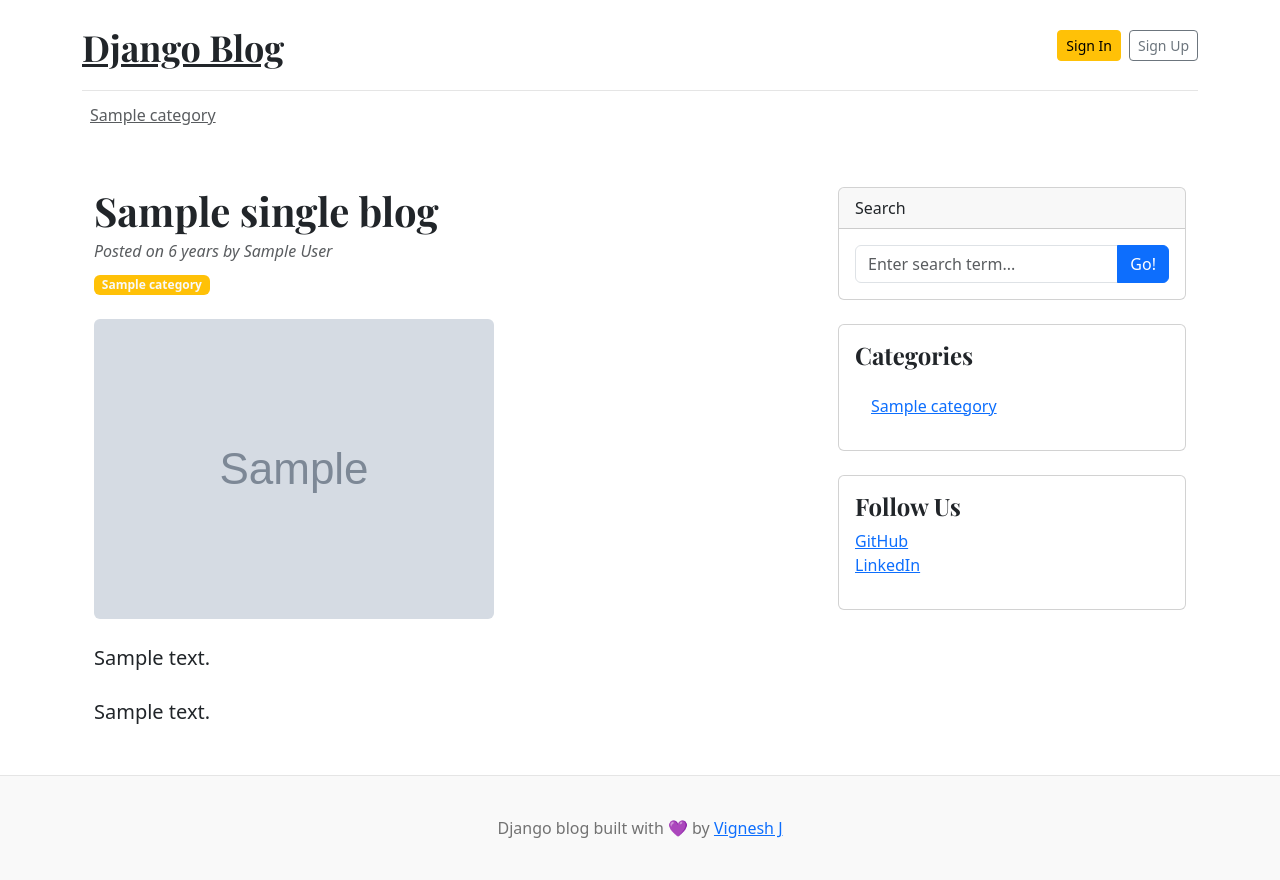
After one commit to Vignesh21J/Blog_Application_User_Roles_Based, a Django app: template templates/blogs.html in a window 1280 px wide. The commit adds this page. Run offline with Django 5.2, Linux system fonts and the light colour scheme; the template is opened without the code that fills it: most values are stand-ins (such as "Sample title", 1, 10 or a date in 2020); grey boxes marked "Sample" are stand-in pictures; data that the repository does not hold is empty; parts of the project's set-up code (start-up, migrations or seed data) failed here and were passed over.

Commit message:
feat: single blog page logic

```diff
--- a/blog_main/urls.py
+++ b/blog_main/urls.py
@@ -22,10 +22,13 @@ from django.conf.urls.static import static
 
 from . import views
 
+from blogs import views as BlogsView
+
 urlpatterns = [
     path('admin/', admin.site.urls),
     path('', views.home, name='home'),
 
     path('category/', include('blogs.urls')),
+    path('<slug:blog_slug>/', BlogsView.blogs, name='blogs'),
 
 ] + static(settings.MEDIA_URL, document_root=settings.MEDIA_ROOT)
--- /dev/null
+++ b/templates/blogs.html
@@ -0,0 +1,62 @@
+{% extends 'base.html' %}
+
+{% block content %}
+<!-- Page content-->
+<div class="container mt-5">
+    <div class="row">
+        <div class="col-lg-8">
+            <article>
+                <header class="mb-4">
+                    <h1 class="fw-bolder mb-1">{{ single_blog.title }}</h1>
+                    <div class="text-muted fst-italic mb-2">Posted on {{ single_blog.created_at | timesince }} by {{ single_blog.author }}</div>
+                    <a class="badge bg-warning text-decoration-none text-light" href="#">{{ single_blog.category }}</a>
+                </header>
+
+                <figure class="mb-4"><img class="img-fluid rounded" src="{{ single_blog.featured_image.url }}" alt="..." /></figure>
+
+                <section class="mb-5">
+                    <p class="fs-5 mb-4">{{ single_blog.short_description }}</p>
+                    <p class="fs-5 mb-4">{{ single_blog.blog_body }}</p>
+                </section>
+            </article>
+        </div>
+
+        <!-- Side widgets-->
+        <div class="col-lg-4">
+            <!-- Search widget-->
+            <div class="card mb-4">
+                <div class="card-header">Search</div>
+                <div class="card-body">
+                    <div class="input-group">
+                        <input class="form-control" type="text" placeholder="Enter search term..." aria-label="Enter search term..." aria-describedby="button-search" />
+                        <button class="btn btn-primary" id="button-search" type="button">Go!</button>
+                    </div>
+                </div>
+            </div>
+            <!-- Categories widget-->
+            <div class="card mb-4 p-3">
+                <h4 class="font-italic">Categories</h4>
+                <div class="card-body">
+                    <div class="row">
+                        <div class="col-sm-6">
+                            <ul class="list-unstyled mb-0">
+                                {% for categ in categories %}
+                                    <li><a href="{% url 'posts_by_category' categ.id %}">{{ categ.category_name }}</a></li>
+                                {% endfor %}
+                            </ul>
+                        </div>
+                    </div>
+                </div>
+            </div>
+            <!-- Side widget-->
+            <div class="card mb-4 p-3">
+                <h4 class="font-italic">Follow Us</h4>
+                <ol class="list-unstyled">
+                    <li><a href="#">GitHub</a></li>
+                    <li><a href="#">LinkedIn</a></li>
+                </ol>
+            </div>
+        </div>
+    </div>
+</div>
+{% endblock content %}
--- a/templates/home.html
+++ b/templates/home.html
@@ -7,7 +7,7 @@
     <div class="col-md-8 px-0">
         <h1 class="display-4 fst-italic">{{ post.title }}</h1>
         <p class="lead my-3">{{ post.short_description | truncatewords:15 }}</p>
-        <p class="lead mb-0"><a href="#" class="text-white fw-bold">Continue reading...</a></p>
+        <p class="lead mb-0"><a href="{% url 'blogs' post.slug %}" class="text-white fw-bold">Continue reading...</a></p>
     </div>
 </div>
 {% endif %}
@@ -22,7 +22,7 @@
     <div class="col-md-6">
         <div class="card border-0">
             <div class="card-body">
-                <h3>{{ post.title }}</h3>
+                <h3> <a href="{% url 'blogs' post.slug %}" class="text-dark">{{ post.title }}</a></h3>
                 <small class="mb-1 text-muted">{{ post.created_at | timesince }} ago | {{ post.author }}</small>
                 <p class="card-text">{{ post.short_description | truncatewords:30 }}</p>
             </div>
@@ -40,7 +40,7 @@
             {% for post in posts %}
             <div class="card border-0">
                 <div class="card-body">
-                    <h3>{{ post.title }}</h3>
+                    <h3><a href="{% url 'blogs' post.slug %}" class="text-dark">{{ post.title }}</a></h3>
                     <small class="mb-1 text-muted">{{ post.created_at | timesince }} ago | {{ post.author }}</small>
                     <p class="card-text">{{ post.short_description| truncatewords:40 }}</p>
                 </div>
```
Also changed, not shown: blogs/views.py (+9 -0 lines), templates/posts_by_category.html (+2 -13 lines).
